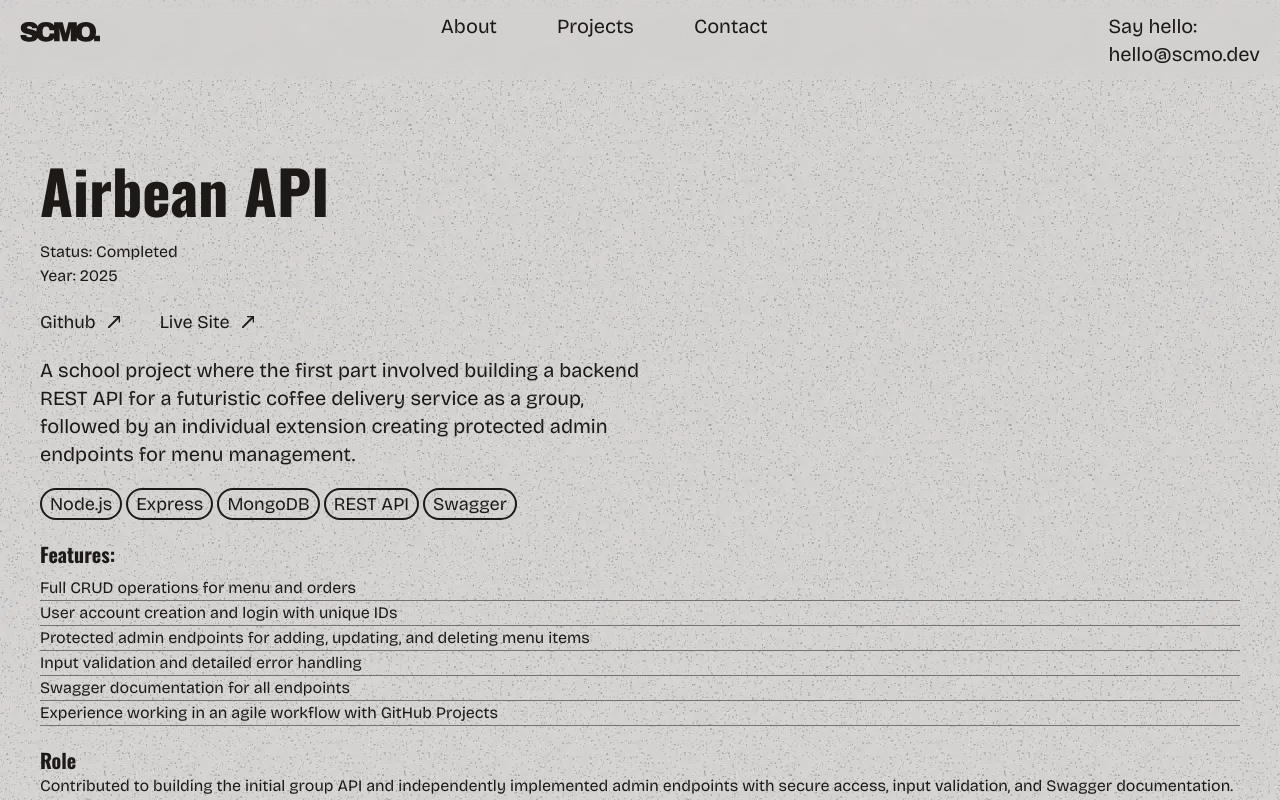
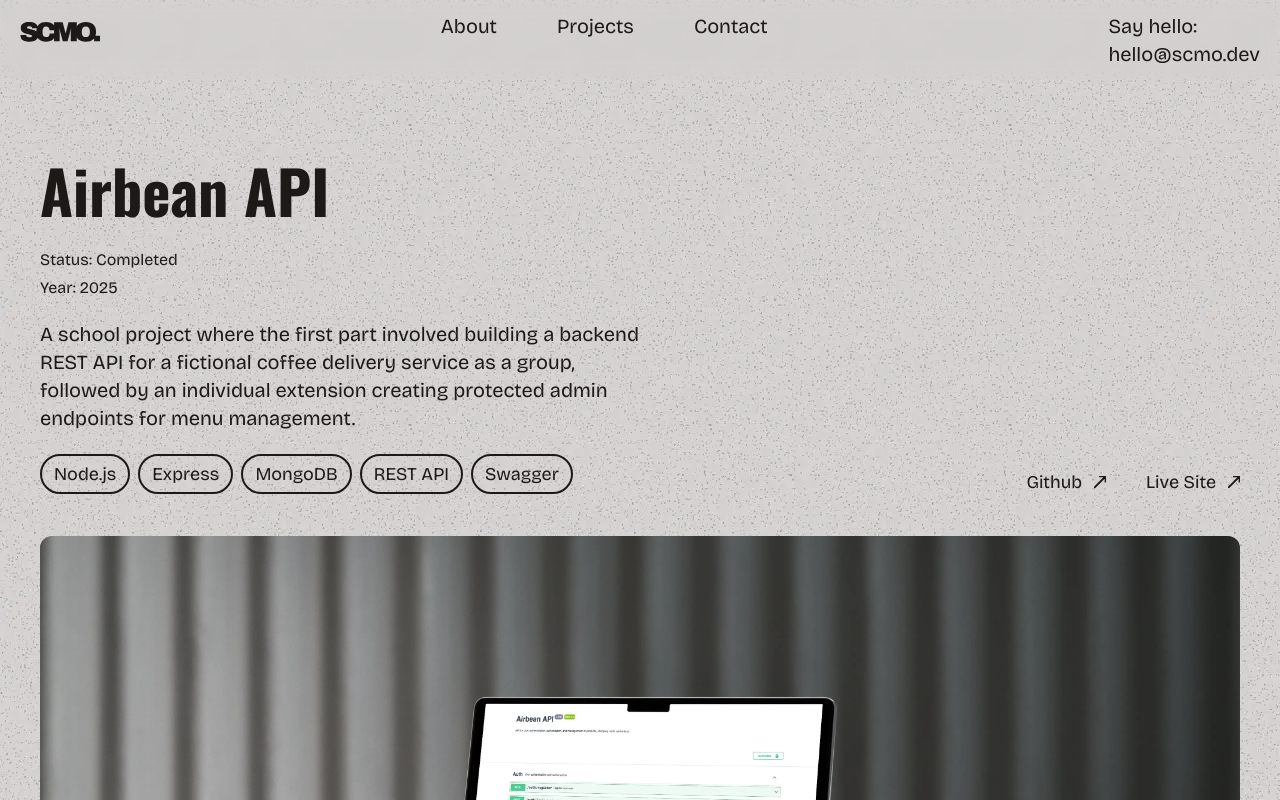
Before and after one commit to scmo-1/portfolio, a Next.js app: page /project/airbean in a window 1280 px wide. Shown: the top 800 px of the page. Built offline with nearby package versions, Linux system fonts and the light colour scheme.

Commit message:
project page layout

```diff
--- a/src/app/project/[slug]/page.jsx
+++ b/src/app/project/[slug]/page.jsx
@@ -7,54 +7,64 @@ export default async function ProjectPage({ params }) {
   const content = projects.find((p) => p.id === slug);
 
   return (
-    <section className="p-auto mb-200 flex min-h-screen flex-col items-center px-5 pt-40 pb-10 md:px-10">
-      <div className="flex w-full max-w-screen-2xl flex-col gap-5">
+    <section className="mb-200 flex min-h-screen flex-col items-center justify-center px-5 pt-40 pb-10 md:px-10">
+      <article className="mx-auto flex w-full max-w-screen-xl flex-col gap-5 lg:items-start lg:justify-between">
         <h1 className="text-6xl">{content.title}</h1>
-        <ul>
+        <ul className="mt-2 space-y-1">
           <li>Status: {content.status}</li>
           <li>Year: {content.year}</li>
         </ul>
-        <div className="flex gap-10">
-          <ExternalLink>Github</ExternalLink>
-          <ExternalLink>Live Site</ExternalLink>
+
+        <p className="text-xl lg:w-1/2">{content.description}</p>
+        <div className="flex w-full flex-col justify-between gap-5 lg:flex-row">
+          <ul className="flex flex-wrap items-center gap-2">
+            {content.tags.map((tag, idx) => (
+              <li
+                key={idx}
+                className="w-max rounded-full border-2 px-3 py-1 text-lg"
+              >
+                {tag}
+              </li>
+            ))}
+          </ul>
+          <div className="mt-4 flex gap-10 lg:self-end">
+            <ExternalLink>Github</ExternalLink>
+            <ExternalLink>Live Site</ExternalLink>
+          </div>
         </div>
-        <p className="text-xl lg:w-1/2">{content.description}</p>
-        <ul className="flex flex-wrap gap-1">
-          {content.tags.map((tag, idx) => (
-            <li key={idx} className="w-max rounded-full border-2 px-2 text-lg">
-              {tag}
-            </li>
-          ))}
-        </ul>
+      </article>
 
+      <div className="relative z-1 my-10 aspect-[4/3] w-full max-w-screen-xl overflow-hidden rounded-xl lg:aspect-[16/8]">
+        <Image
+          src={content.image}
+          alt={`Image of ${content.title}`}
+          fill
+          className="object-cover"
+        />
+      </div>
+
+      <article className="mx-auto flex w-full max-w-screen-xl flex-col gap-8">
         <div>
-          <h2 className="mb-2 text-xl"> Features:</h2>
-          <ul className="">
+          <h2 className="mb-2 text-xl lg:text-3xl">Features:</h2>
+          <ul className="space-y-1 lg:text-lg">
             {content.features.map((feat, idx) => (
-              <li key={idx} className="border-b-1 border-neutral-500">
+              <li key={idx} className="border-b border-neutral-500 pb-1">
                 {feat}
               </li>
             ))}
           </ul>
         </div>
+
         <div>
-          <h2 className="text-xl">Role</h2>
-          <p> {content.role}</p>
+          <h2 className="mb-2 text-xl lg:text-3xl">Process:</h2>
+          <p className="lg:text-lg">{content.process}</p>
         </div>
+
         <div>
-          <h3 className="text-xl">What I've learned</h3>
-          <p>{content.learning_outcomes}</p>
+          <h3 className="mb-2 text-xl lg:text-3xl">What I've learned</h3>
+          <p className="lg:text-lg">{content.learning_outcomes}</p>
         </div>
-      </div>
+      </article>
     </section>
   );
 }
-
-/* <div className="relative mb-5 aspect-[1/2] w-1/2 overflow-hidden rounded-xl">
-          <Image
-            src={content.image02}
-            alt={`Image of ${content.title}`}
-            fill
-            className="object-fit"
-          />
-        </div> */
--- a/src/components/sections/projects/ProjectsSection.jsx
+++ b/src/components/sections/projects/ProjectsSection.jsx
@@ -3,6 +3,7 @@ import React from "react";
 import ProjectCard from "../../ui/ProjectCard";
 import { motion, useInView } from "motion/react";
 import { useRef } from "react";
+import ExternalLink from "@/components/ui/ExternalLink";
 
 function ProjectsSection({ content }) {
   const ref = useRef(null);
@@ -22,11 +23,12 @@ function ProjectsSection({ content }) {
       transition={{
         duration: 1.2,
       }}
-      className="mb-50 flex min-h-screen scroll-mt-20 flex-col gap-10 lg:mt-60"
+      className="mt-30 mb-50 flex min-h-screen scroll-mt-20 flex-col gap-10 lg:mt-60"
     >
       <h2 className="text-7xl uppercase">{content.title}</h2>
-      <div className="flex w-full flex-col justify-between">
+      <div className="flex w-full flex-col justify-between gap-7 lg:flex-row">
         <p className="text-2xl lg:w-1/2">{content.intro}</p>
+        <ExternalLink size="lg">{content.link}</ExternalLink>
       </div>
       <div className="grid grid-cols-1 gap-5 lg:grid-cols-2">
         {content.items.map((item, idx) => (
--- a/src/components/ui/ExternalLink.jsx
+++ b/src/components/ui/ExternalLink.jsx
@@ -17,7 +17,7 @@ const colors = {
 function ExternalLink({ children, href, size = "md", color = "dark" }) {
   return (
     <motion.div
-      className={`flex w-max items-center gap-3 ${sizeClasses[size]}`}
+      className={`flex w-max cursor-pointer items-center gap-3 ${sizeClasses[size]}`}
       initial="initial"
       whileHover="hover"
     >
--- a/src/components/ui/ProjectCard.jsx
+++ b/src/components/ui/ProjectCard.jsx
@@ -22,7 +22,7 @@ function ProjectCard({ title, href, image }) {
             initial={{ y: 0 }}
             animate={hover ? { y: "100%" } : { y: 0 }}
             transition={{ ease: "easeOut" }}
-            className="p-2 text-5xl"
+            className="p-2 text-4xl"
           >
             {title}
           </motion.div>
@@ -30,7 +30,7 @@ function ProjectCard({ title, href, image }) {
             initial={{ y: "-100%" }}
             animate={hover ? { y: 0 } : { y: "-100%" }}
             transition={{ ease: "easeOut" }}
-            className="absolute inset-0 flex p-2 text-5xl"
+            className="absolute inset-0 flex p-2 text-4xl"
           >
             {title}
           </motion.div>
--- a/src/content/main.json
+++ b/src/content/main.json
@@ -36,6 +36,7 @@
   "project": {
     "title": "projects.",
     "intro": "A few examples of projects I've built during my studies and in my free time.",
+    "link": "Explore more",
     "items": [
       {
         "title": "Where it's @",
--- a/src/content/projects.json
+++ b/src/content/projects.json
@@ -9,7 +9,7 @@
       "Responsive design for all devices",
       "Custom design and copywriting"
     ],
-    "role": "Designed in Figma, wrote all copy, and implemented the site using Next.js, React, and Tailwind",
+    "process": "Created the visual design in Figma, crafted the website copy, and developed the site with Next.js, React, and Tailwind to deliver a clean and responsive presentation.",
     "learning_outcomes": "Learned how to translate a company's brand and values into a functional website, adapting design and tone to suit the client and their audience.",
     "repo": "https://github.com/scmo-1/TryggHemservice.git",
     "live": "https://trygg.es",
@@ -29,7 +29,7 @@
       "Smooth animations with Motion",
       "Modular component structure following best practices"
     ],
-    "role": "Implemented the frontend from a Figma mockup, handled state management with Zustand, integrated Material UI and external libraries, and ensured pixel-perfect mobile UI.",
+    "process": "Implemented the frontend from a Figma mockup, handled state management with Zustand, integrated Material UI and external libraries, and ensured pixel-perfect mobile UI.",
     "learning_outcomes": "Learned to translate detailed designs into responsive React components, manage complex state with Zustand, and integrate third-party libraries to enhance functionality and user experience.",
     "repo": "https://github.com/scmo-1/where-its-at.git",
     "live": null,
@@ -40,17 +40,17 @@
   {
     "id": "airbean",
     "title": "Airbean API",
-    "description": "A school project where the first part involved building a backend REST API for a futuristic coffee delivery service as a group, followed by an individual extension creating protected admin endpoints for menu management.",
+    "description": "A school project where the first part involved building a backend REST API for a fictional coffee delivery service as a group, followed by an individual extension creating protected admin endpoints for menu management.",
     "tags": ["Node.js", "Express", "MongoDB", "REST API", "Swagger"],
     "features": [
-      "Full CRUD operations for menu and orders",
-      "User account creation and login with unique IDs",
-      "Protected admin endpoints for adding, updating, and deleting menu items",
-      "Input validation and detailed error handling",
-      "Swagger documentation for all endpoints",
-      "Experience working in an agile workflow with GitHub Projects"
+      "CRUD operations for menu, orders, and accounts",
+      "User authentication with unique IDs",
+      "Admin endpoints for managing menu items",
+      "Validation and error handling",
+      "Swagger API documentation",
+      "Agile teamwork with GitHub Projects"
     ],
-    "role": "Contributed to building the initial group API and independently implemented admin endpoints with secure access, input validation, and Swagger documentation.",
+    "process": "Contributed to building the initial group API and independently implemented admin endpoints with secure access, input validation, and Swagger documentation.",
     "learning_outcomes": "Gained experience in backend development, RESTful API design, database management with MongoDB, and agile teamwork practices. Learned to implement authentication, role-based access control, and documentation for APIs.",
     "repo": "https://github.com/scmo-1/Airbean_restAPI.git",
     "live": null,
@@ -69,10 +69,10 @@
       "Responsive design for all devices",
       "Dynamic project rendering from JSON data"
     ],
-    "role": "Responsible for the full design and development of the site, focusing on user experience, responsive layout, and implementing smooth animations with Motion.",
+    "process": "Responsible for the full design and development of the site, focusing on user experience, responsive layout, and implementing smooth animations with Motion.",
     "learning_outcomes": "Enhanced my skills in React, Next.js, Tailwind CSS, and animation with Motion, while practicing translating design ideas into functional web components.",
     "repo": "https://github.com/scmo-1/portfolio.git",
-    "live": "",
+    "live": null,
     "status": "Live",
     "year": 2025,
     "image": "/images/Portfolio.webp"
```
